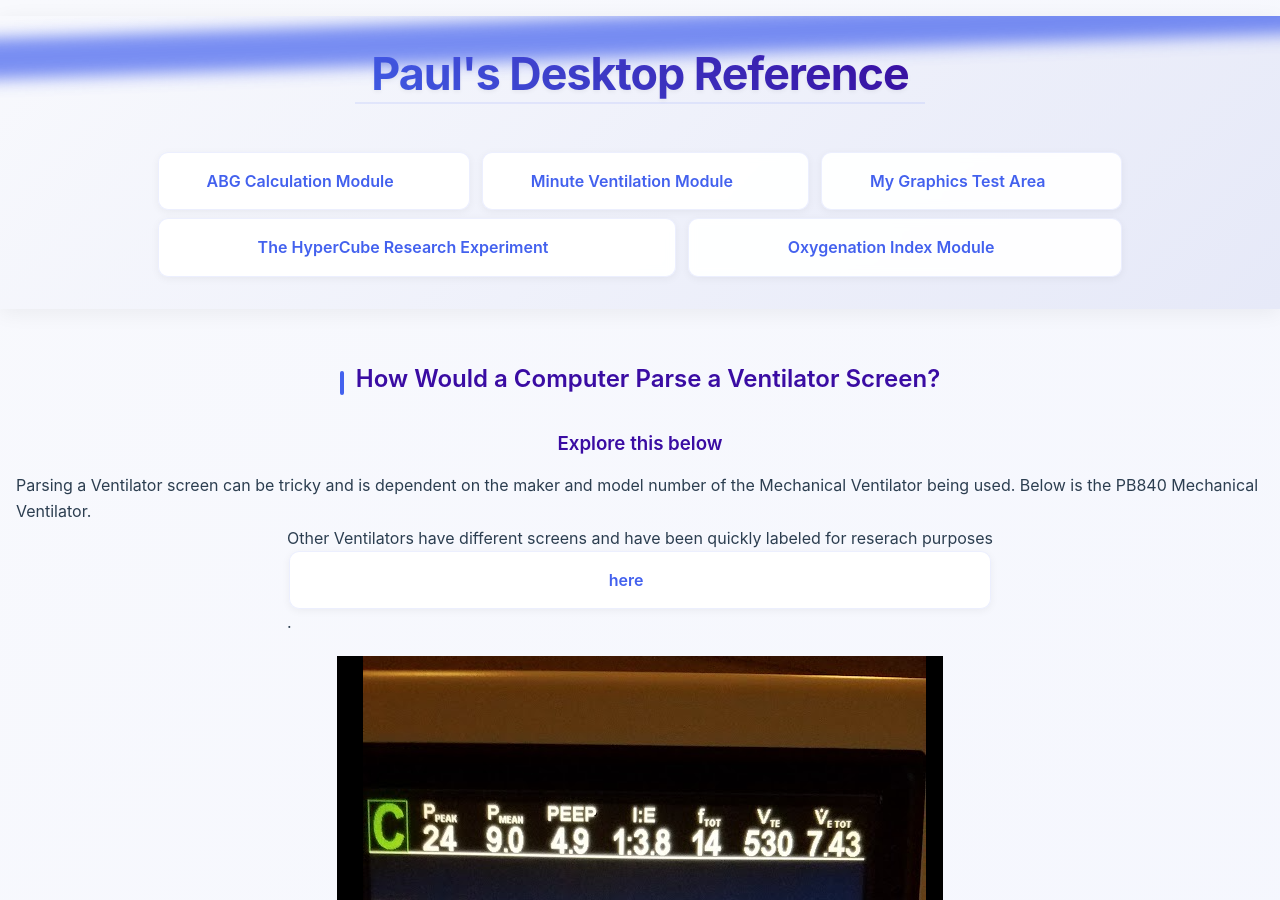
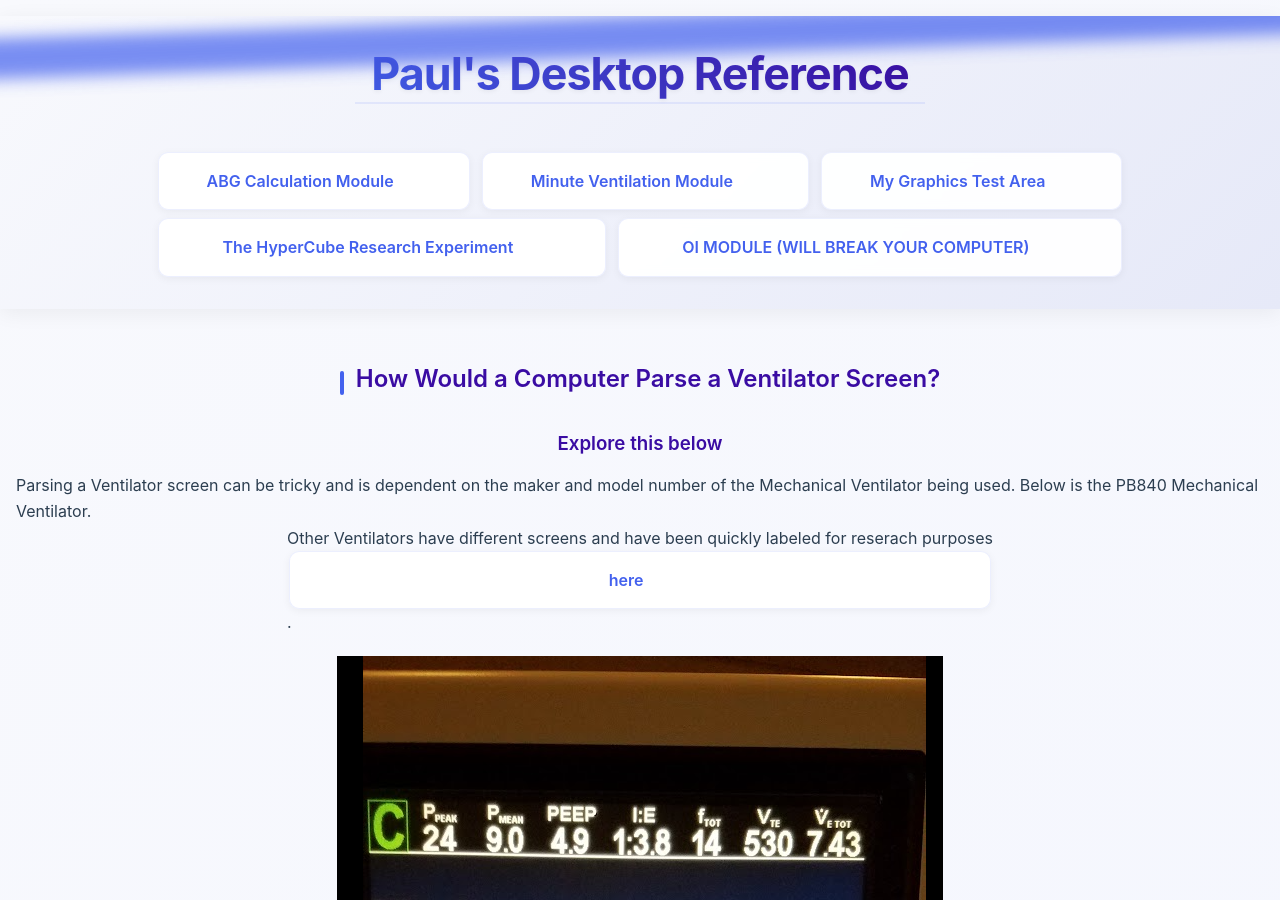
Before and after one commit to ZBZFirst/info, a Jekyll site: the page built from VentScreenOCR.md, in a window 1280 px wide and 900 px high. Built offline with Jekyll 4.4.1, drawn with Linux system fonts in a browser that asks for light colours.

Commit message:
Update navigation.yml

```diff
--- a/_data/navigation.yml
+++ b/_data/navigation.yml
@@ -6,5 +6,5 @@
   url: "/info/graphics/graphicsindex.html"
 - name: "The HyperCube Research Experiment"
   url: "/HyperCube/"
-- name: "Oxygenation Index Module"
+- name: "OI MODULE (WILL BREAK YOUR COMPUTER)"
   url: "/info/quiz2/OIInteractive.html"
```
